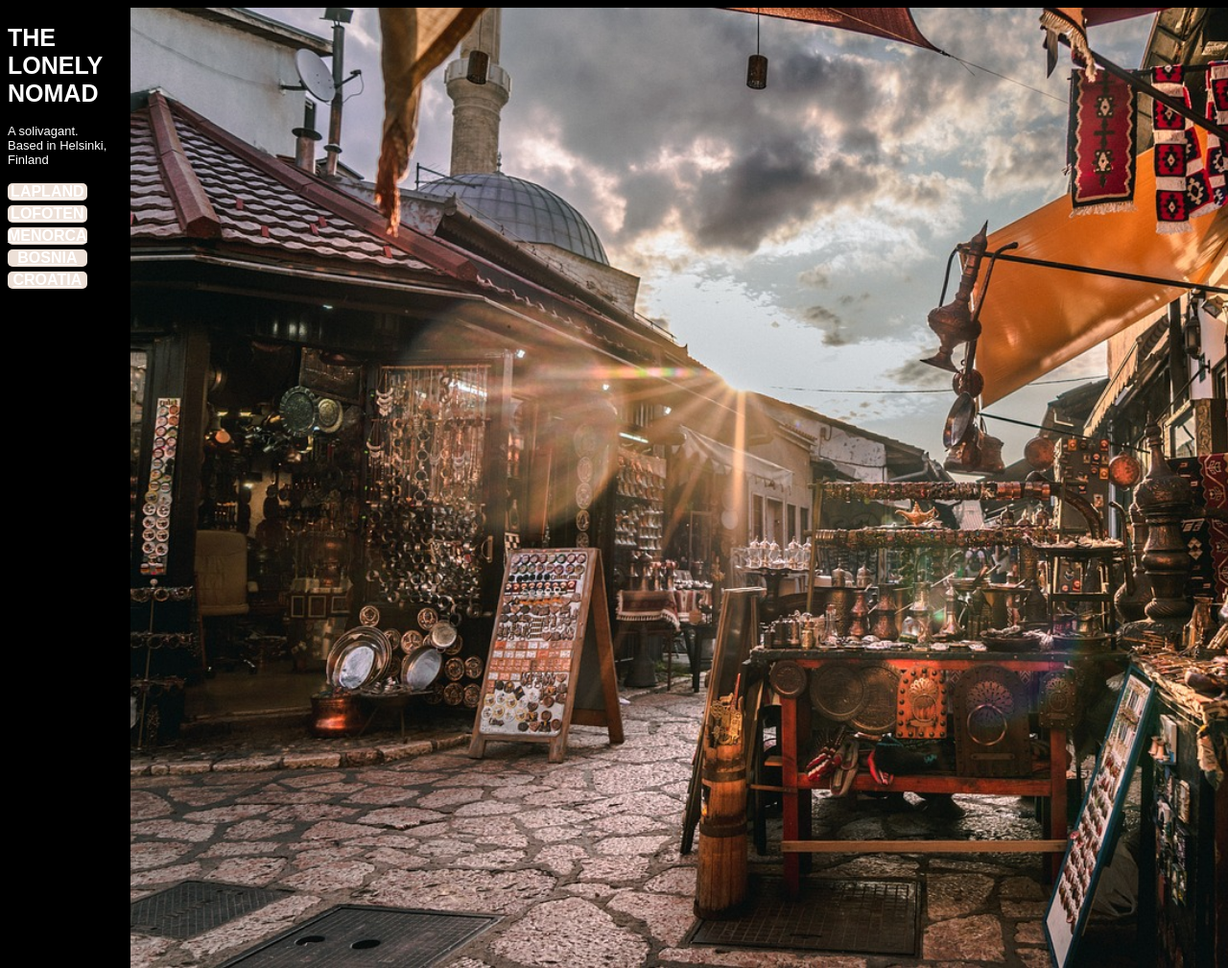
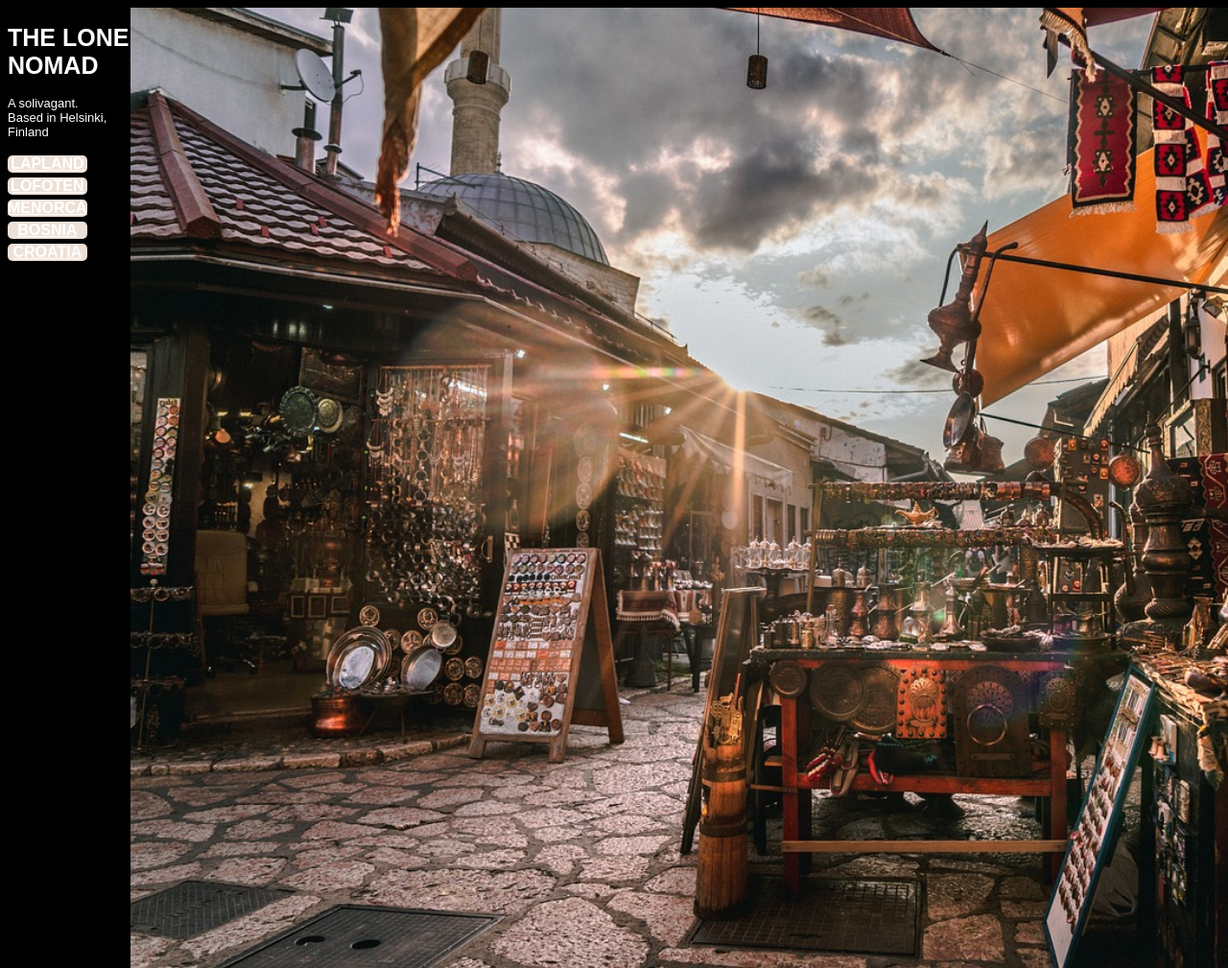
Before and after one commit to chrestellar/chrestellar.github.io, a plain HTML site: page index.html in a window 1280 px wide. Shown: the top 1009 px of the page at 96% size. Drawn offline with Linux system fonts and the light colour scheme.

Commit message:
lonely to lone

```diff
--- a/index.html
+++ b/index.html
@@ -8,7 +8,7 @@
 
       <div class="headers">
         <header>
-          <h1 id="lonelynomad"> THE LONELY NOMAD </h1>
+          <h1 id="lonelynomad"> THE LONE NOMAD </h1>
           <p id="solivagant"> A solivagant. <br>Based in Helsinki, Finland</p>
         </header>
         <br>
```
